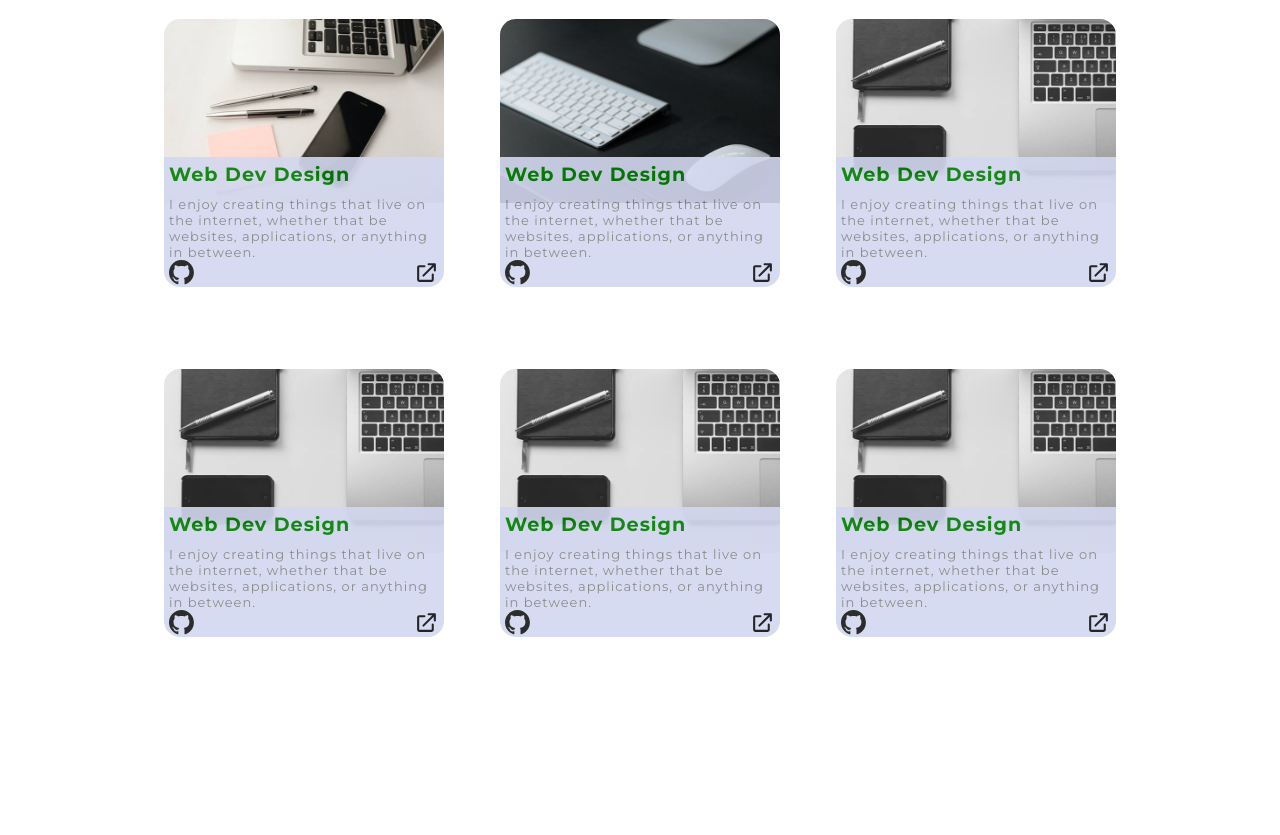
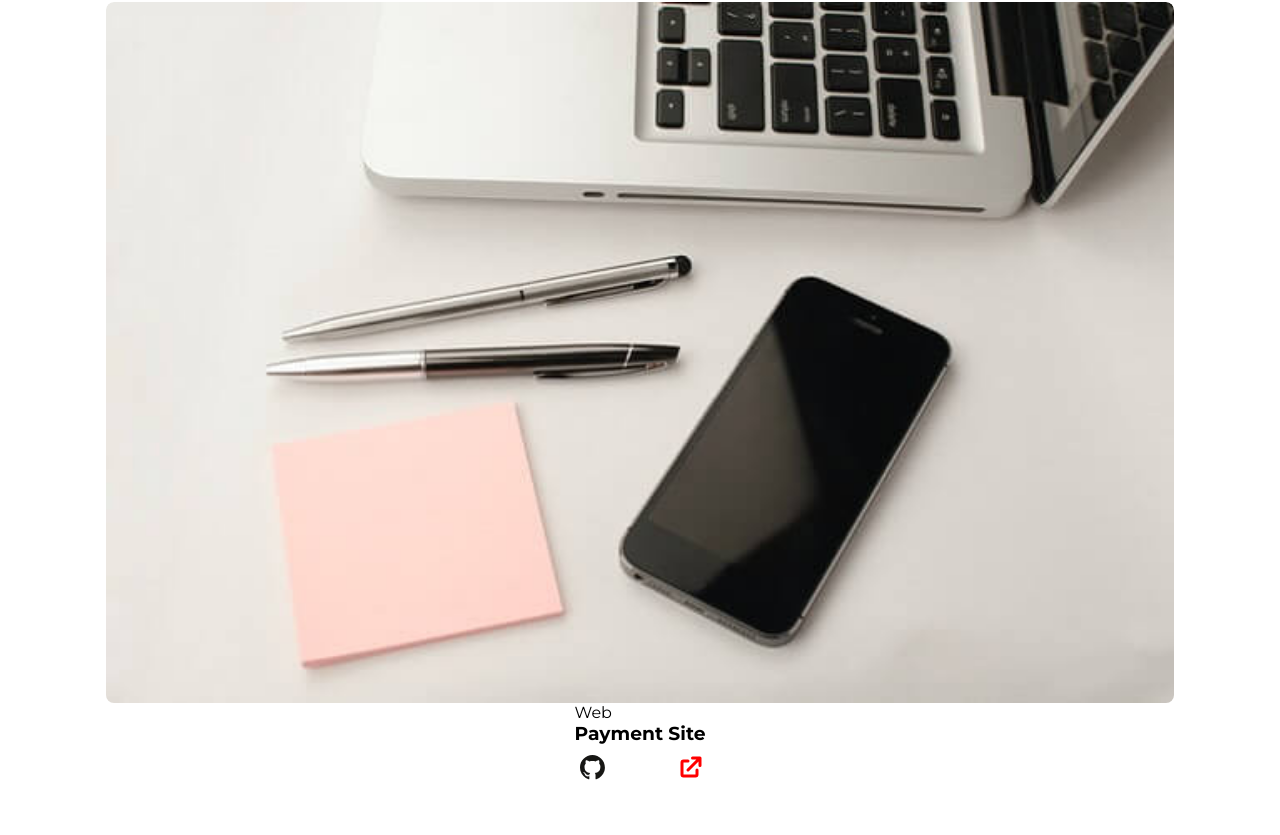
Before and after one commit to hamdidev/landOff, a React (Create React App) app: page / in a window 1280 px wide. Shown: the part 2785-3620 px from the top of the page. Built offline with nearby package versions, Linux system fonts and the light colour scheme.

Commit message:
working on projects section

```diff
--- a/package.json
+++ b/package.json
@@ -3,6 +3,7 @@
   "version": "0.1.0",
   "private": true,
   "dependencies": {
+    "@heroicons/react": "^1.0.6",
     "@testing-library/jest-dom": "^5.16.2",
     "@testing-library/react": "^12.1.3",
     "@testing-library/user-event": "^13.5.0",
--- a/src/components/Content/Work.jsx
+++ b/src/components/Content/Work.jsx
@@ -1,13 +1,14 @@
 import React from "react";
 import {
-  WorkContainer,
-  WorkImg,
+  LinksContainer,
+  ExternalLink,
   WorkCard,
-  WorkImgWrapper,
-  WorkInfo,
-  WorkInfo_Desc,
-  WorkInfo_Title,
-  LinksWrapper,
+  WorkGroup,
+  WorkImage,
+  WorkModal,
+  WorkSubtitle,
+  WorkTitle,
+  GitHubLink,
 } from "./WorkStyles";
 import "./Work.scss";
 import { Container } from "../../globalStyle";
@@ -23,190 +24,43 @@ const Work = () => {
         <ClientTitle>Recent Works</ClientTitle>
         <ClientText>I’ve been working with these technologies.</ClientText>
       </ClientTextWrapper>
-      <WorkContainer>
-        <WorkCard>
-          <WorkImgWrapper>
-            <WorkImg src="/images/work/work1.jpg" />
-            <WorkInfo>
-              <WorkInfo_Title>Web Dev Design</WorkInfo_Title>
-              <WorkInfo_Desc>
-                {" "}
-                I enjoy creating things that live on the internet, whether that
-                be websites, applications, or anything in between.
-              </WorkInfo_Desc>
-              <LinksWrapper>
-                <a href="">
+      <WorkCard>
+        <WorkGroup>
+          {/* image */}
+          <WorkImage src="/images/work/work1.jpg" />
+          <WorkModal>
+            <div>
+              <WorkSubtitle>Web</WorkSubtitle>
+              <WorkTitle>Payment Site</WorkTitle>
+              <LinksContainer>
+                <GitHubLink>
                   <img
                     className="svg-img"
                     src="/images/github.svg"
                     alt="Github Icon"
+                    fill="red"
+                    width="80px"
+                    height="80px"
                   />
-                </a>
-                <a href="">
-                  <img
-                    className="svg-img"
-                    src="/images/external-link.svg"
-                    alt="External Link Icon"
-                  />
-                </a>
-              </LinksWrapper>
-            </WorkInfo>
-          </WorkImgWrapper>
-        </WorkCard>
-        <WorkCard>
-          <WorkImgWrapper>
-            <WorkImg src="/images/work/work2.jpg" />
-            <WorkInfo>
-              <WorkInfo_Title>Web Dev Design</WorkInfo_Title>
-
-              <WorkInfo_Desc>
-                {" "}
-                I enjoy creating things that live on the internet, whether that
-                be websites, applications, or anything in between.
-              </WorkInfo_Desc>
-              <LinksWrapper>
-                <a href="">
-                  <img
-                    className="svg-img"
-                    src="/images/github.svg"
-                    alt="Github Icon"
-                  />
-                </a>
-                <a href="">
-                  <img
-                    className="svg-img"
-                    src="/images/external-link.svg"
-                    alt="External Link Icon"
-                  />
-                </a>
-              </LinksWrapper>
-            </WorkInfo>
-          </WorkImgWrapper>
-        </WorkCard>
-        <WorkCard>
-          <WorkImgWrapper>
-            <WorkImg src="/images/work/work3.jpg" />
-            <WorkInfo>
-              <WorkInfo_Title>Web Dev Design</WorkInfo_Title>
-
-              <WorkInfo_Desc>
-                {" "}
-                I enjoy creating things that live on the internet, whether that
-                be websites, applications, or anything in between.
-              </WorkInfo_Desc>
-              <LinksWrapper>
-                <a href="">
-                  <img
-                    className="svg-img"
-                    src="/images/github.svg"
-                    alt="Github Icon"
-                  />
-                </a>
-                <a href="">
-                  <img
-                    className="svg-img"
-                    src="/images/external-link.svg"
-                    alt="External Link Icon"
-                  />
-                </a>
-              </LinksWrapper>
-            </WorkInfo>
-          </WorkImgWrapper>
-        </WorkCard>
-
-        <WorkCard>
-          <WorkImgWrapper>
-            <WorkImg src="/images/work/work3.jpg" />
-            <WorkInfo>
-              <WorkInfo_Title>Web Dev Design</WorkInfo_Title>
-              {/* */}
-              <WorkInfo_Desc>
-                {" "}
-                I enjoy creating things that live on the internet, whether that
-                be websites, applications, or anything in between.
-              </WorkInfo_Desc>
-              <LinksWrapper>
-                <a href="">
-                  <img
-                    className="svg-img"
-                    src="/images/github.svg"
-                    alt="Github Icon"
-                  />
-                </a>
-                <a href="">
-                  <img
-                    className="svg-img"
-                    src="/images/external-link.svg"
-                    alt="External Link Icon"
-                  />
-                </a>
-              </LinksWrapper>
-            </WorkInfo>
-          </WorkImgWrapper>
-        </WorkCard>
-
-        <WorkCard>
-          <WorkImgWrapper>
-            <WorkImg src="/images/work/work3.jpg" />
-            <WorkInfo>
-              <WorkInfo_Title>Web Dev Design</WorkInfo_Title>
-
-              <WorkInfo_Desc>
-                {" "}
-                I enjoy creating things that live on the internet, whether that
-                be websites, applications, or anything in between.
-              </WorkInfo_Desc>
-              <LinksWrapper>
-                <a href="">
-                  <img
-                    className="svg-img"
-                    src="/images/github.svg"
-                    alt="Github Icon"
-                  />
-                </a>
-                <a href="">
-                  <img
-                    className="svg-img"
-                    src="/images/external-link.svg"
-                    alt="External Link Icon"
-                  />
-                </a>
-              </LinksWrapper>
-            </WorkInfo>
-          </WorkImgWrapper>
-        </WorkCard>
-
-        <WorkCard>
-          <WorkImgWrapper>
-            <WorkImg src="/images/work/work3.jpg" />
-            <WorkInfo>
-              <WorkInfo_Title>Web Dev Design</WorkInfo_Title>
-
-              <WorkInfo_Desc>
-                {" "}
-                I enjoy creating things that live on the internet, whether that
-                be websites, applications, or anything in between.
-              </WorkInfo_Desc>
-              <LinksWrapper>
-                <a href="https://github.com" target="_blank">
-                  <img
-                    className="svg-img"
-                    src="/images/github.svg"
-                    alt="Github Icon"
-                  />
-                </a>
-                <a href="">
-                  <img
-                    className="svg-img"
-                    src="/images/external-link.svg"
-                    alt="External Link Icon"
-                  />
-                </a>
-              </LinksWrapper>
-            </WorkInfo>
-          </WorkImgWrapper>
-        </WorkCard>
-      </WorkContainer>
+                </GitHubLink>
+                <ExternalLink>
+                  <svg
+                    xmlns="http://www.w3.org/2000/svg"
+                    className="h-5 w-5"
+                    viewBox="0 0 20 20"
+                    fill="red"
+                    width="30px"
+                    height="30px"
+                  >
+                    <path d="M11 3a1 1 0 100 2h2.586l-6.293 6.293a1 1 0 101.414 1.414L15 6.414V9a1 1 0 102 0V4a1 1 0 00-1-1h-5z" />
+                    <path d="M5 5a2 2 0 00-2 2v8a2 2 0 002 2h8a2 2 0 002-2v-3a1 1 0 10-2 0v3H5V7h3a1 1 0 000-2H5z" />
+                  </svg>
+                </ExternalLink>
+              </LinksContainer>
+            </div>
+          </WorkModal>
+        </WorkGroup>
+      </WorkCard>
     </Container>
   );
 };
--- a/src/components/Content/WorkStyles.js
+++ b/src/components/Content/WorkStyles.js
@@ -1,109 +1,149 @@
 import styled from "styled-components";
 
-export const WorkContainer = styled.div`
-  min-height: 100vh;
-  display: grid;
-  //grid-template-columns: repeat(auto-fit, minmax(350px, 1fr));
-  grid-template-columns: repeat(3, max-content);
+// export const WorkContainer = styled.div`
+//   min-height: 100vh;
+//   display: grid;
+//   //grid-template-columns: repeat(auto-fit, minmax(350px, 1fr));
+//   grid-template-columns: repeat(3, max-content);
 
-  @media screen and (max-width: 1100px) {
-    grid-template-columns: repeat(2, max-content);
-  }
-  @media screen and (max-width: 768px) {
-    grid-template-columns: repeat(1, max-content);
-  }
+//   @media screen and (max-width: 1100px) {
+//     grid-template-columns: repeat(2, max-content);
+//   }
+//   @media screen and (max-width: 768px) {
+//     grid-template-columns: repeat(1, max-content);
+//   }
 
-  justify-content: center;
+//   justify-content: center;
+//   align-items: center;
+//   padding-bottom: 100px;
+// `;
+
+// export const WorkCard = styled.div`
+//   padding: 1rem;
+//   border-radius: 1rem;
+//   //margin: 0 auto;
+//   margin-bottom: 6rem;
+
+//   @media screen and (max-width: 829px) {
+//     padding: 5px;
+//   }
+//   @media screen and (max-width: 829px) {
+//     padding: 5px;
+//     padding-bottom: 2rem;
+//   }
+// `;
+// export const WorkImgWrapper = styled.div`
+//   margin: 0 12px;
+//   align-items: center;
+//   //margin: 0 15px;
+//   position: relative;
+//   width: 350px;
+
+//   @media screen and (max-width: 1099px) {
+//     width: 400px;
+//   }
+//   @media screen and (max-width: 976px) {
+//     width: 380px;
+//   }
+//   @media screen and (min-width: 1100px) {
+//     width: 280px;
+//   }
+//   @media screen and (max-width: 894px) {
+//     width: 350px;
+//   }
+//   @media screen and (max-width: 810px) {
+//     width: 325px;
+//   }
+//   @media screen and (max-width: 768px) {
+//     width: 400px;
+//   }
+//   @media screen and (max-width: 475px) {
+//     width: 320px;
+//   }
+// `;
+// export const WorkImg = styled.img`
+//   object-fit: cover;
+//   border-top-left-radius: 1rem;
+//   border-top-right-radius: 1rem;
+//   max-width: 100%;
+//   height: 100%;
+// `;
+// export const WorkInfo = styled.div`
+//   background-color: #d3d8f0;
+//   opacity: 0.9;
+//   width: 100%;
+//   height: 130px;
+//   position: absolute;
+//   border-bottom-left-radius: 1rem;
+//   border-bottom-right-radius: 1rem;
+//   transition: all 0.3s ease;
+//   transform: translateY(-50px);
+// `;
+// export const LinksWrapper = styled.div`
+//   display: flex;
+//   align-items: center;
+//   justify-content: space-between;
+//   position: absolute;
+//   transform: translateY(-15px);
+//   left: 0;
+//   right: 0;
+// `;
+
+// export const Links = styled.a``;
+
+// export const WorkInfo_Title = styled.h3`
+//   font-size: 1.2rem;
+//   color: green;
+//   letter-spacing: 1px;
+//   font-weight: 600;
+//   padding: 5px;
+//   margin: 0;
+// `;
+
+// export const WorkInfo_Desc = styled.p`
+//   font-size: 13px;
+//   color: gray;
+//   letter-spacing: 1px;
+//   font-weight: 500;
+// //   padding: 5px;
+// `;
+export const WorkCard = styled.div`
+  grid-template-columns: repeat(auto-fit, minmax(240px, 1fr));
+  row-gap: 2.5rem;
+  grid-auto-flow: dense;
+  padding: 1rem;
+`;
+export const WorkGroup = styled.div`
+  display: flex;
+  -moz-box-pack: justify;
+  justify-content: space-between;
+  -moz-box-align: center;
+  flex-direction: column;
   align-items: center;
-  padding-bottom: 100px;
+  position: relative;
+  height: 100%;
+  border-radius: 0.5rem;
+  transition: 0.3s ease-in-out;
+  overflow: hidden;
+`;
+export const WorkImage = styled.img`
+  width: 100%;
+  height: auto;
+  overflow: hidden;
+  object-fit: cover;
+  cursor: pointer;
+  border-radius: 0.5rem;
+  transition: 0.3s ease-in-out;
 `;
 
-export const WorkCard = styled.div`
-  padding: 1rem;
-  border-radius: 1rem;
-  //margin: 0 auto;
-  margin-bottom: 6rem;
-
-  @media screen and (max-width: 829px) {
-    padding: 5px;
-  }
-  @media screen and (max-width: 829px) {
-    padding: 5px;
-    padding-bottom: 2rem;
-  }
-`;
-export const WorkImgWrapper = styled.div`
-  margin: 0 12px;
-  align-items: center;
-  //margin: 0 15px;
-  position: relative;
-  width: 350px;
-
-  @media screen and (max-width: 1099px) {
-    width: 400px;
-  }
-  @media screen and (max-width: 976px) {
-    width: 380px;
-  }
-  @media screen and (min-width: 1100px) {
-    width: 280px;
-  }
-  @media screen and (max-width: 894px) {
-    width: 350px;
-  }
-  @media screen and (max-width: 810px) {
-    width: 325px;
-  }
-  @media screen and (max-width: 768px) {
-    width: 400px;
-  }
-  @media screen and (max-width: 475px) {
-    width: 320px;
-  }
-`;
-export const WorkImg = styled.img`
-  object-fit: contain;
-  border-top-left-radius: 1rem;
-  border-top-right-radius: 1rem;
-  max-width: 100%;
-  height: auto;
-`;
-export const WorkInfo = styled.div`
-  background-color: #d3d8f0;
-  opacity: 0.9;
-  width: 100%;
-  height: 130px;
-  position: absolute;
-  transform: translateY(-50px);
-  border-bottom-left-radius: 1rem;
-  border-bottom-right-radius: 1rem;
-  transition: all 0.3s ease;
-`;
-export const LinksWrapper = styled.div`
+export const WorkModal = styled.div``;
+export const WorkSubtitle = styled.span``;
+export const WorkTitle = styled.h3``;
+export const LinksContainer = styled.div`
   display: flex;
   align-items: center;
   justify-content: space-between;
-  position: absolute;
-  transform: translateY(-15px);
-  left: 0;
-  right: 0;
 `;
-
-export const Links = styled.a``;
-
-export const WorkInfo_Title = styled.h3`
-  font-size: 1.2rem;
-  color: green;
-  letter-spacing: 1px;
-  font-weight: 600;
-  padding: 5px;
-  margin: 0;
-`;
-
-export const WorkInfo_Desc = styled.p`
-  font-size: 13px;
-  color: gray;
-  letter-spacing: 1px;
-  font-weight: 500;
-  padding: 5px;
-`;
+export const WorkBtn = styled.button``;
+export const GitHubLink = styled.a``;
+export const ExternalLink = styled.a``;
```
Also changed, not shown: public/images/work/pastanette.jpg (added), 1 other file (tests, documents, lock files or other folders).
